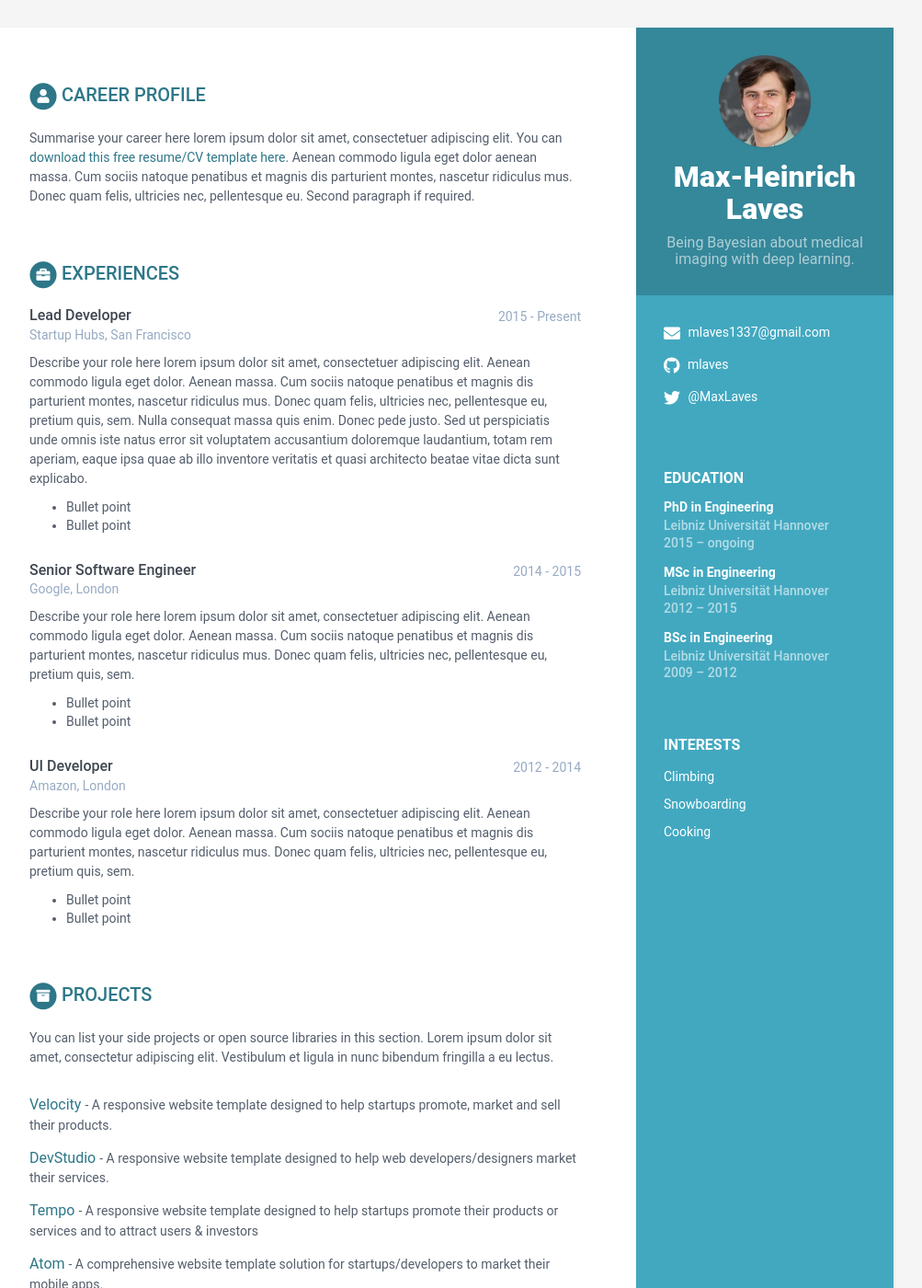
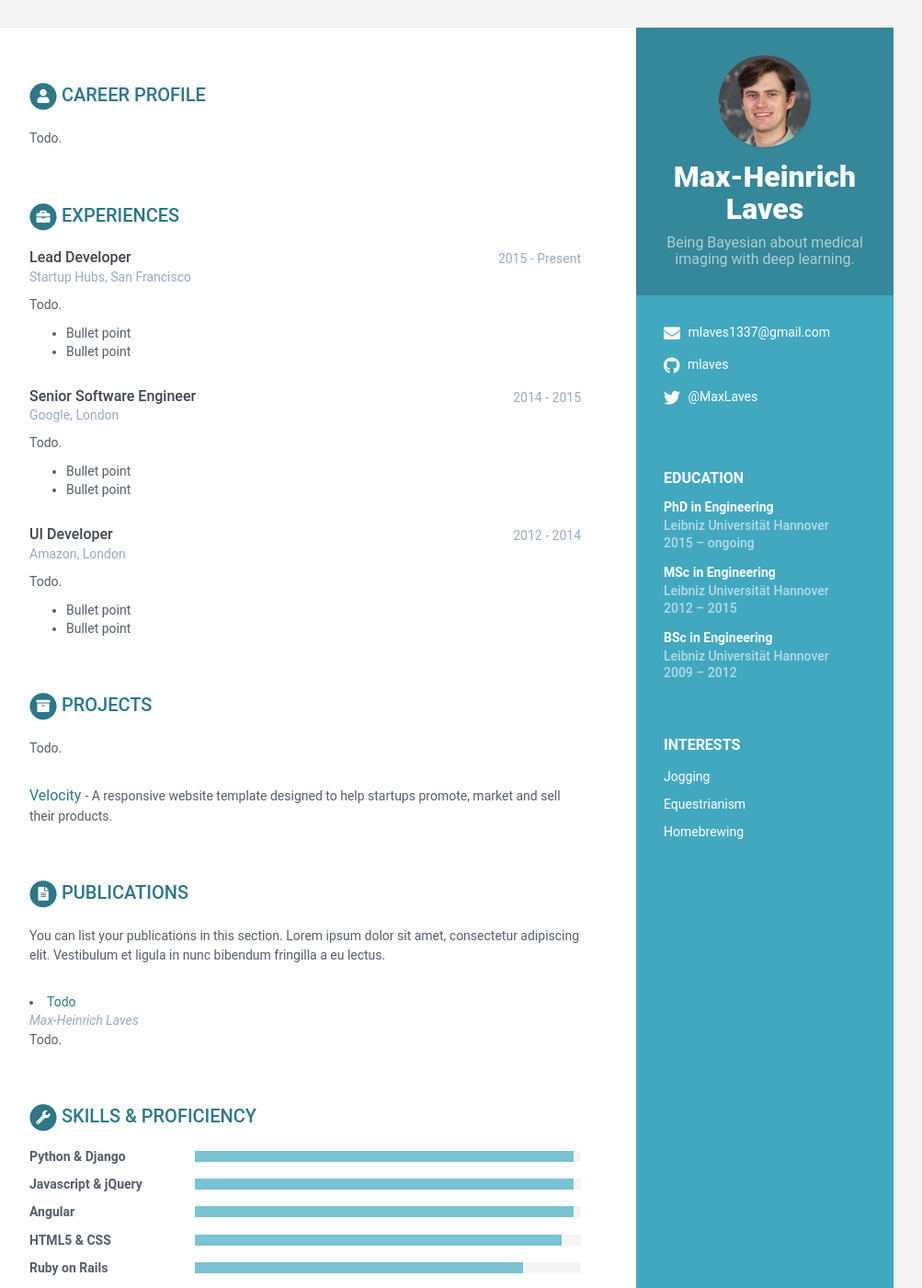
Before and after one commit to mlaves/mlaves.github.io, a Jekyll site: the page built from index.html, in a window 1280 px wide and 1400 px high. Shown: the whole window at 92% size, without its empty margins (168-1171 px from the left). Built offline with Jekyll 4.4.1, drawn with Linux system fonts in a browser that asks for light colours; some of the changed text lies outside the part shown.

Commit message:
updated content

```diff
--- a/_data/data.yml
+++ b/_data/data.yml
@@ -13,16 +13,16 @@ sidebar:
 
     # Sidebar links
     email: mlaves1337@gmail.com
-    # phone: 012 345 6789
-    # website: blog.webjeda.com #do not add http://
-    # linkedin: alandoe
+    phone: #
+    website: #do not add http://
+    linkedin: #
     github: mlaves
     telegram: # add your nickname without '@' sign
-    gitlab:
-    bitbucket:
+    gitlab: #
+    bitbucket: #
     twitter: '@MaxLaves'
     stack-overflow: # Number/Username, e.g. 123456/alandoe
-    codewars:
+    codewars: #
     goodreads: # Number-Username, e.g. 123456-alandoe
 
 #    languages:
@@ -31,29 +31,21 @@ sidebar:
 #
 #      - idiom: French
 #        level: Professional
-#
-#      - idiom: Spanish
-#        level: Professional
 
     interests:
-      - item: Climbing
+      - item: Jogging
         link:
 
-      - item: Snowboarding
+      - item: Equestrianism
         link:
 
-      - item: Cooking
+      - item: Homebrewing
         link:
 
 career-profile:
     title: Career Profile
     summary: |
-      Summarise your career here lorem ipsum dolor sit amet, consectetuer
-      adipiscing elit. You can [download this free resume/CV template here]().
-      Aenean commodo ligula eget dolor aenean massa. Cum sociis natoque
-      penatibus et magnis dis parturient montes, nascetur ridiculus mus.
-      Donec quam felis, ultricies nec, pellentesque eu.
-      Second paragraph if required.
+      Todo.
 education:
     - degree: PhD in Engineering
       university: Leibniz Universität Hannover
@@ -75,65 +67,31 @@ experiences:
       time: 2015 - Present
       company: Startup Hubs, San Francisco
       details: |
-        Describe your role here lorem ipsum dolor sit amet, consectetuer
-        adipiscing elit. Aenean commodo ligula eget dolor. Aenean massa.
-        Cum sociis natoque penatibus et magnis dis parturient montes,
-        nascetur ridiculus mus. Donec quam felis, ultricies nec,
-        pellentesque eu, pretium quis, sem. Nulla consequat massa quis
-        enim. Donec pede justo. Sed ut perspiciatis unde omnis iste natus
-        error sit voluptatem accusantium doloremque laudantium, totam rem
-        aperiam, eaque ipsa quae ab illo inventore veritatis et quasi
-        architecto beatae vitae dicta sunt explicabo.
+        Todo.
           - Bullet point
           - Bullet point
     - role: Senior Software Engineer
       time: 2014 - 2015
       company: Google, London
       details: |
-        Describe your role here lorem ipsum dolor sit amet, consectetuer
-        adipiscing elit. Aenean commodo ligula eget dolor. Aenean massa.
-        Cum sociis natoque penatibus et magnis dis parturient montes,
-        nascetur ridiculus mus. Donec quam felis, ultricies nec,
-        pellentesque eu, pretium quis, sem.
+        Todo.
           - Bullet point
           - Bullet point
     - role: UI Developer
       time: 2012 - 2014
       company: Amazon, London
       details: |
-        Describe your role here lorem ipsum dolor sit amet, consectetuer
-        adipiscing elit. Aenean commodo ligula eget dolor. Aenean massa.
-        Cum sociis natoque penatibus et magnis dis parturient montes,
-        nascetur ridiculus mus. Donec quam felis, ultricies nec,
-        pellentesque eu, pretium quis, sem.
+        Todo.
           - Bullet point
           - Bullet point
 projects:
     title: Projects
     intro: >
-      You can list your side projects or open source libraries in this
-      section. Lorem ipsum dolor sit amet, consectetur adipiscing elit.
-      Vestibulum et ligula in nunc bibendum fringilla a eu lectus.
+      Todo.
     assignments:
       - title: Velocity
         link: "#hook"
         tagline: "A responsive website template designed to help startups promote, market and sell their products."
-
-      - title: DevStudio
-        link: "#"
-        tagline: "A responsive website template designed to help web developers/designers market their services."
-
-      - title: Tempo
-        link: "#"
-        tagline: "A responsive website template designed to help startups promote their products or services and to attract users &amp; investors"
-
-      - title: Atom
-        link: "#"
-        tagline: "A comprehensive website template solution for startups/developers to market their mobile apps."
-
-      - title: Delta
-        link: "#"
-        tagline: "A responsive Bootstrap one page theme designed to help app developers promote their mobile apps"
 
 publications:
     title: Publications
@@ -142,20 +100,10 @@ publications:
       amet, consectetur adipiscing elit. Vestibulum et ligula in nunc
       bibendum fringilla a eu lectus.
     papers:
-      - title: The Art of Computer Programming
+      - title: Todo
         link: "#"
-        authors: Donald E. Knuth
-        conference: Addison-Wesley, 1968
-
-      - title: "Genetic Programming III: Darwinian Invention &amp; Problem Solving"
-        link: "#"
-        authors: Koza, J.R., Andre, D., Bennett, F.H., Keane, M.A.
-        conference: "Morgan Kaufmann Publishers Inc., San Francisco, CA, USA, 1st edn. (1999)"
-
-      - title: A syntax directed compiler for Algol 60
-        link: "#"
-        authors: Edgar T. Irons
-        conference: "Comm. ACM 4 (1961), 51–55"
+        authors: Max-Heinrich Laves
+        conference: Todo.
 
 skills:
     title: Skills &amp; Proficiency
```
